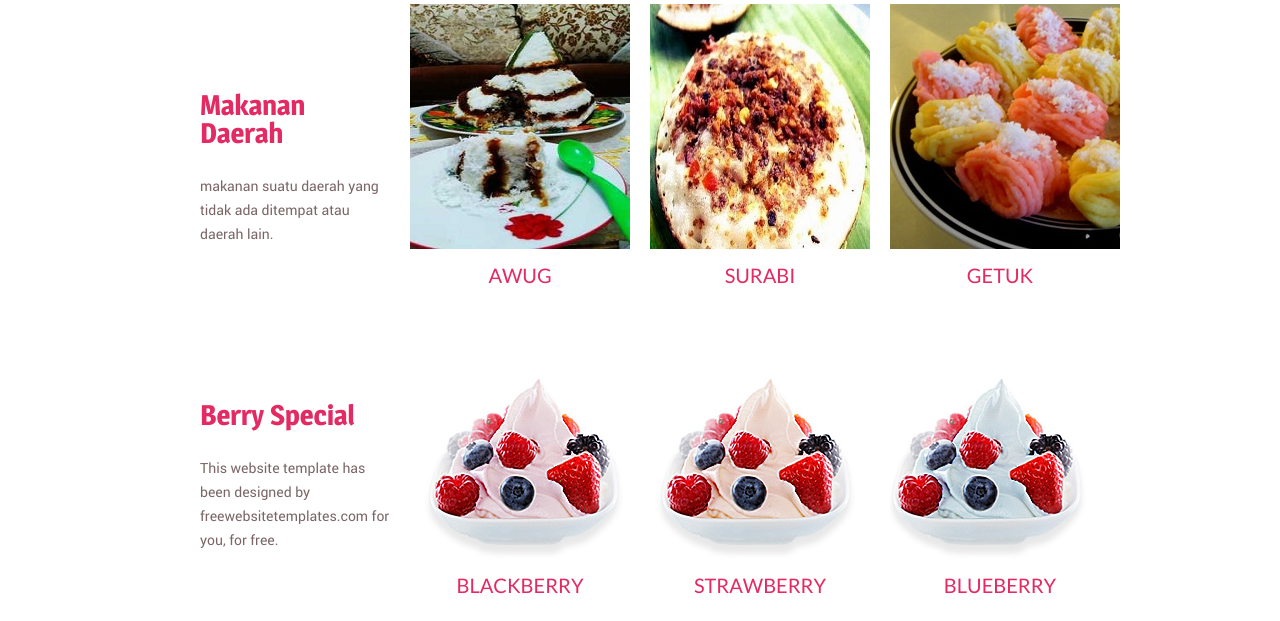
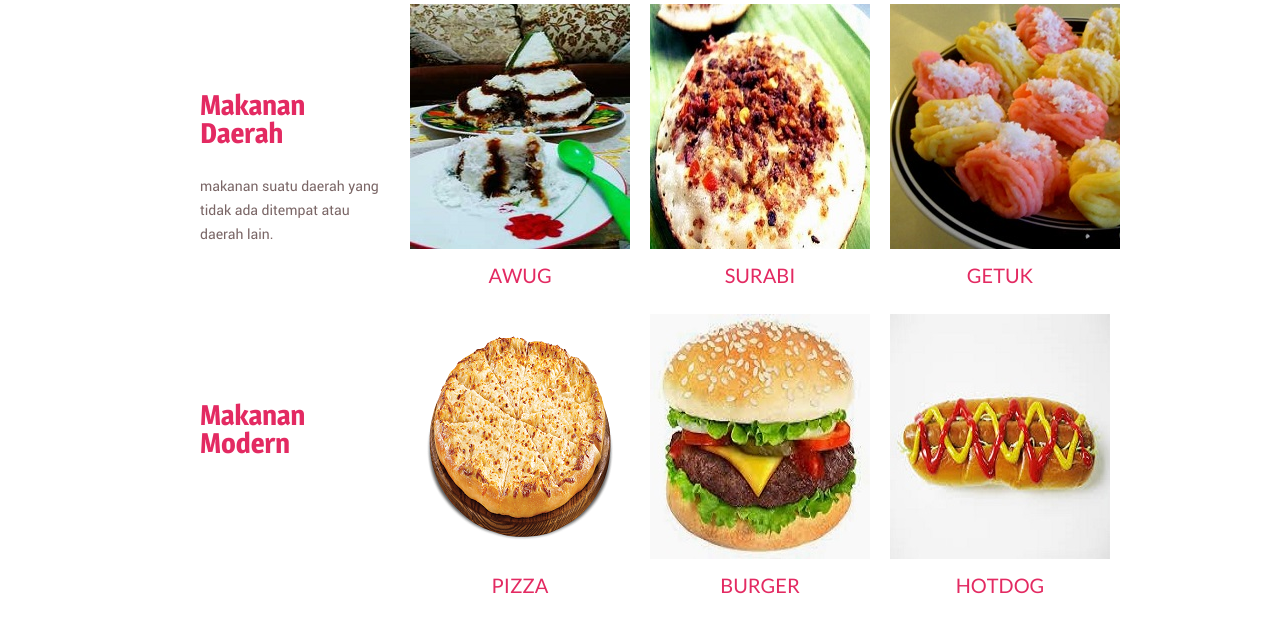
Before and after one commit to ridwanpastrana/ridwan, a plain HTML site: page product.html in a window 1280 px wide. Shown: the part 174-795 px from the top of the page. Drawn offline with Linux system fonts and the light colour scheme.

Commit message:
prod fto

```diff
--- a/product.html
+++ b/product.html
@@ -67,20 +67,20 @@
 				</ul>
 				<ul>
 					<li>
-						<h1>Berry Special</h1>
-						<p>This website template has been designed by freewebsitetemplates.com for you, for free.</p>
+						<h1>Makanan Modern</h1>
+						<p></p>
 					</li>
 					<li>
-						<img src="images/blackberry.jpg" alt="">
-						<h2>blackberry</h2>
+						<img src="images/pizza.jpg" alt="">
+						<h2>Pizza</h2>
 					</li>
 					<li>
-						<img src="images/strawberry.jpg" alt="">
-						<h2>Strawberry</h2>
+						<img src="images/burger.jpg" alt="">
+						<h2>Burger</h2>
 					</li>
 					<li>
-						<img src="images/blueberry.jpg" alt="">
-						<h2>BLUEBERRY</h2>
+						<img src="images/hotdog.jpg" alt="">
+						<h2>Hotdog</h2>
 					</li>
 				</ul>
 				<ul>
```
Also changed, not shown: images/burger.jpg (added), images/hotdog.jpg (added), images/pizza.jpg (added).
